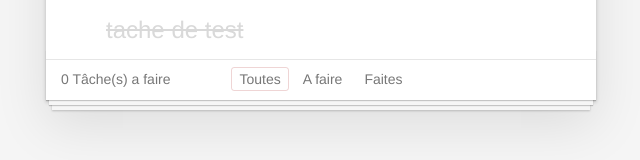
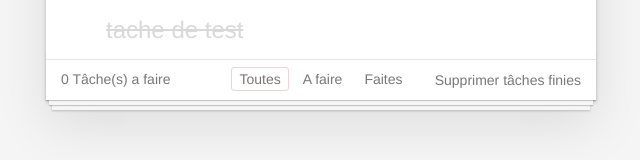
Before and after one commit to Arioua-Yanis/RealTodoList, a Vue app: page / in a window 1280 px wide. Both pictures are taken after a click on the checkbox 387 px from the left and 161 px from the top of the page. Shown: the part 217-377 px from the top of the page, without its empty margins (319-959 px from the left). Built offline with nearby package versions, Linux system fonts and the light colour scheme; the HTML template or start-up script is replaced by a standard one.

Commit message:
create function deleteCompleted

```diff
--- a/src/components/Todos.vue
+++ b/src/components/Todos.vue
@@ -23,6 +23,7 @@
         <li><a href="#" :class="{selected: filter === 'todo'}" @click.prevent="filter = 'todo'">A faire</a></li>
         <li><a href="#" :class="{selected: filter === 'done'}" @click.prevent="filter = 'done'">Faites</a></li>
       </ul>
+      <button class="clear-completed" v-show="completed" @click.prevent="deleteCompleted">Supprimer tâches finies</button>
     </footer>
   </section>
 </template>
@@ -50,6 +51,9 @@
       },
       deleteTodo (todo) {
         this.todos = this.todos.filter(i => i !== todo)
+      },
+      deleteCompleted () {
+        this.todos = this.todos.filter(todo => !todo.completed)
       }
     },
     computed: {
@@ -70,6 +74,9 @@
       remaining () {
         return this.todos.filter(todo => !todo.completed).length
       },
+      completed () {
+        return this.todos.filter(todo => todo.completed).length
+      },
       hasTodos () {
         return this.todos.length > 0
       },
```
